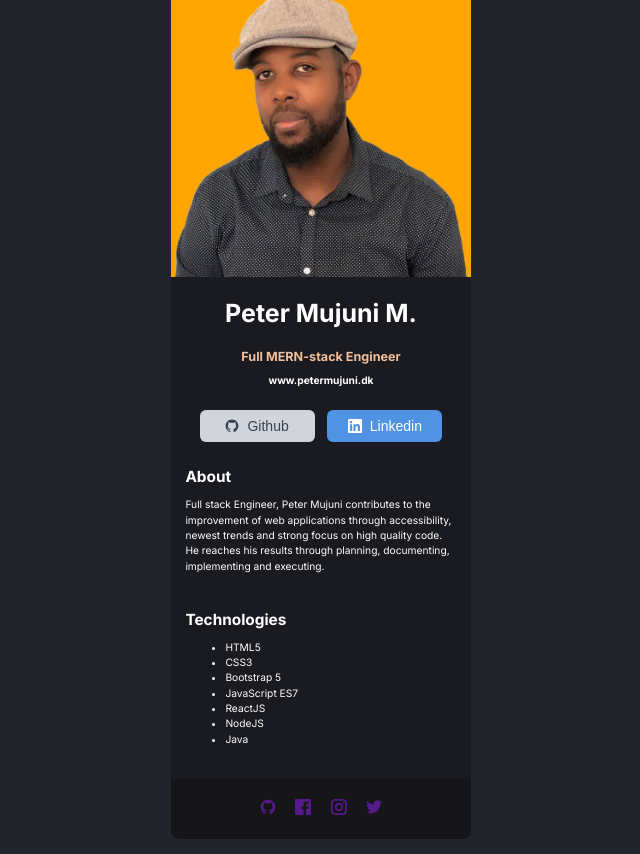
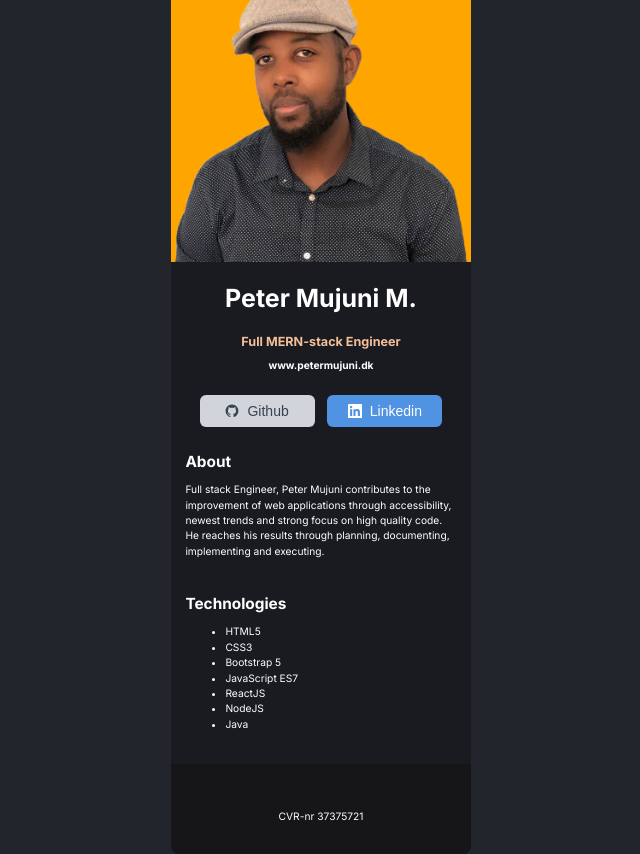
Before and after one commit to PeterMujuni/peters-portfolio, a React (Create React App) app: page / in a window 1280 px wide. Shown: the whole page, without its empty margins (319-959 px from the left). Built offline with nearby package versions, Linux system fonts and the light colour scheme.

Commit message:
footer added

```diff
--- a/src/components/Main/Main.css
+++ b/src/components/Main/Main.css
@@ -32,7 +32,8 @@
 }
 
 #about-section,
-#interests-section {
+#interests-section,
+.cvr-nr {
     padding-left: 0.9rem;
     padding-right: 0.9rem;
     padding-top: 0.9rem;
--- a/src/components/Main/Main.tsx
+++ b/src/components/Main/Main.tsx
@@ -45,10 +45,7 @@ export const Main = () => {
         </ul>
       </section>
       <section id="social-icons">
-        <a href=""><GrGithub /></a>
-        <a href=""><GrFacebook /></a>
-        <a href=""><GrInstagram /></a>
-        <a href=""><GrTwitter /></a>
+        <p className="cvr-nr">CVR-nr 37375721</p>
       </section>
     </main>
   )
```
